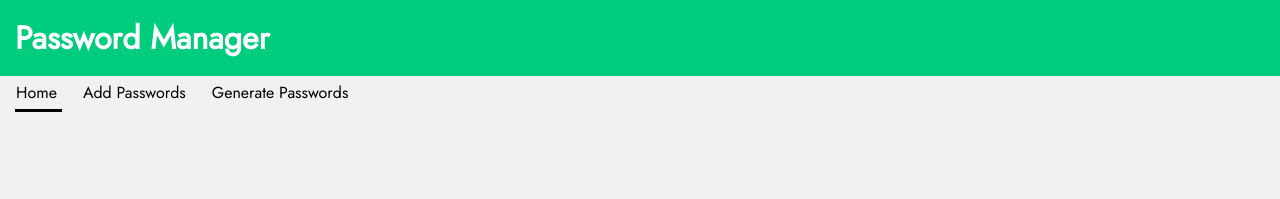
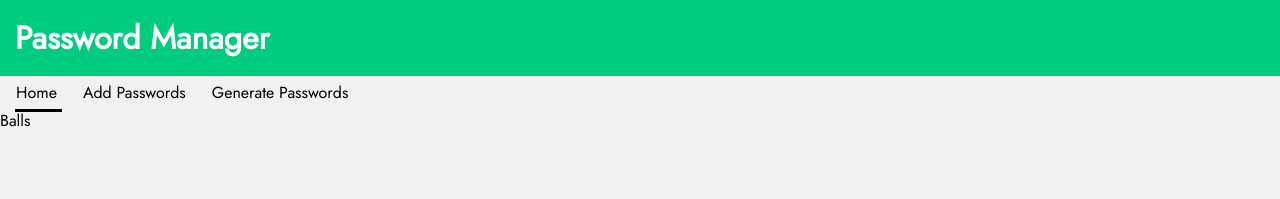
Before and after one commit to Mihir42/password-manager, a React (Vite) app: page / in a window 1280 px wide. Shown: the top 199 px of the page. Built offline with nearby package versions, Linux system fonts and the light colour scheme.

Commit message:
Added children component to layout

```diff
--- a/src/App.jsx
+++ b/src/App.jsx
@@ -1,15 +1,15 @@
-import { BrowserRouter, Routes, Route } from 'react-router-dom';
-import Layout from './components/layout/Layout';
+import { BrowserRouter, Routes, Route } from "react-router-dom";
+import Layout from "./components/layout/Layout";
+import UserPasswords from "./components/Views/UserPasswords";
 function App() {
-
   return (
     <BrowserRouter>
       <Routes>
-        <Route path='/' element={<Layout/>}/>
-        <Route path='/addPassword' element={<Layout/>}/>
+        <Route path="/" element={<UserPasswords />} />
+        <Route path="/addPassword" element={<Layout />} />
       </Routes>
     </BrowserRouter>
-  )
+  );
 }
 
-export default App
+export default App;
--- /dev/null
+++ b/src/components/UI/Accordion.jsx
@@ -0,0 +1,5 @@
+function Accordion() {
+  return <p>Balls</p>;
+}
+
+export default Accordion;
--- /dev/null
+++ b/src/components/Views/UserPasswords.jsx
@@ -0,0 +1,35 @@
+import { useState } from "react";
+import Layout from "../layout/Layout";
+import Accordion from "../UI/Accordion";
+
+function UserPasswords() {
+  const initialPasswords = [
+    {
+      userName: "Alpha01@gmail.com",
+      password: "Password1",
+      website: "Gmail.com",
+    },
+    {
+      userName: "Beta02@outlook.com",
+      password: "Password2",
+      website: "Outlook.com",
+    },
+    {
+      userName: "Charlie@yahoo.com",
+      password: "Password3",
+      website: "Yahoo.com",
+    },
+  ];
+  const [passwords, setPasswords] = useState(initialPasswords);
+
+  return (
+    <>
+      <Layout>
+        {initialPasswords.map(() => {})}
+        <Accordion />
+      </Layout>
+    </>
+  );
+}
+
+export default UserPasswords;
--- a/src/components/layout/Layout.jsx
+++ b/src/components/layout/Layout.jsx
@@ -1,15 +1,22 @@
-import Header from '../UI/Header';
-import Navbar from '../UI/Navbar';
-import Footer from '../UI/Footer';
-import './Layout.scss';
+import Header from "../UI/Header";
+import Navbar from "../UI/Navbar";
+import Footer from "../UI/Footer";
+import PropTypes from "prop-types";
+import "./Layout.scss";
 
-function Layout() {
-    return(
-        <>
-            <Header />
-            <Navbar />
-            <Footer />
-        </>
-    )
+function Layout({ children }) {
+  return (
+    <>
+      <Header />
+      <Navbar />
+      <div className="container" id="container">
+        {children}
+      </div>
+      <Footer />
+    </>
+  );
 }
+
+Layout.prototype = { children: PropTypes.element };
+
 export default Layout;
```
